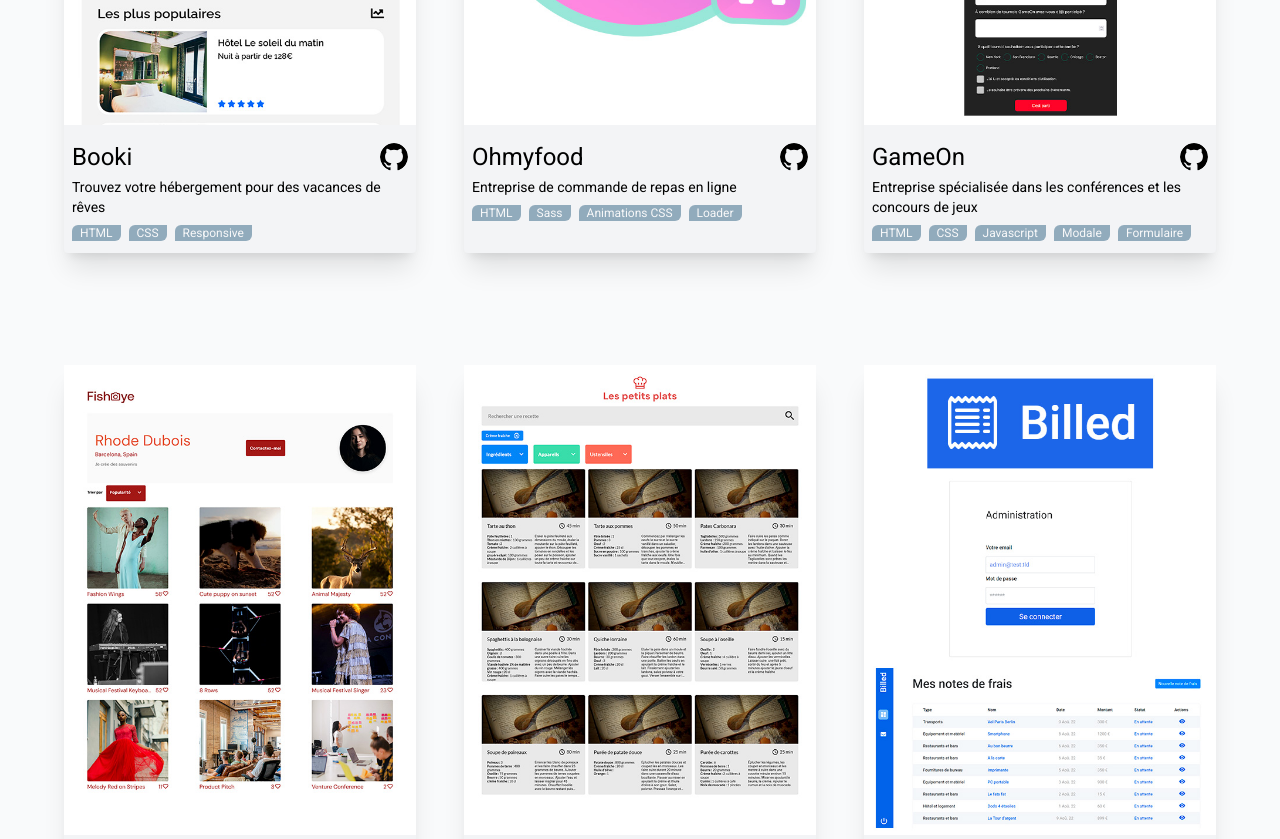
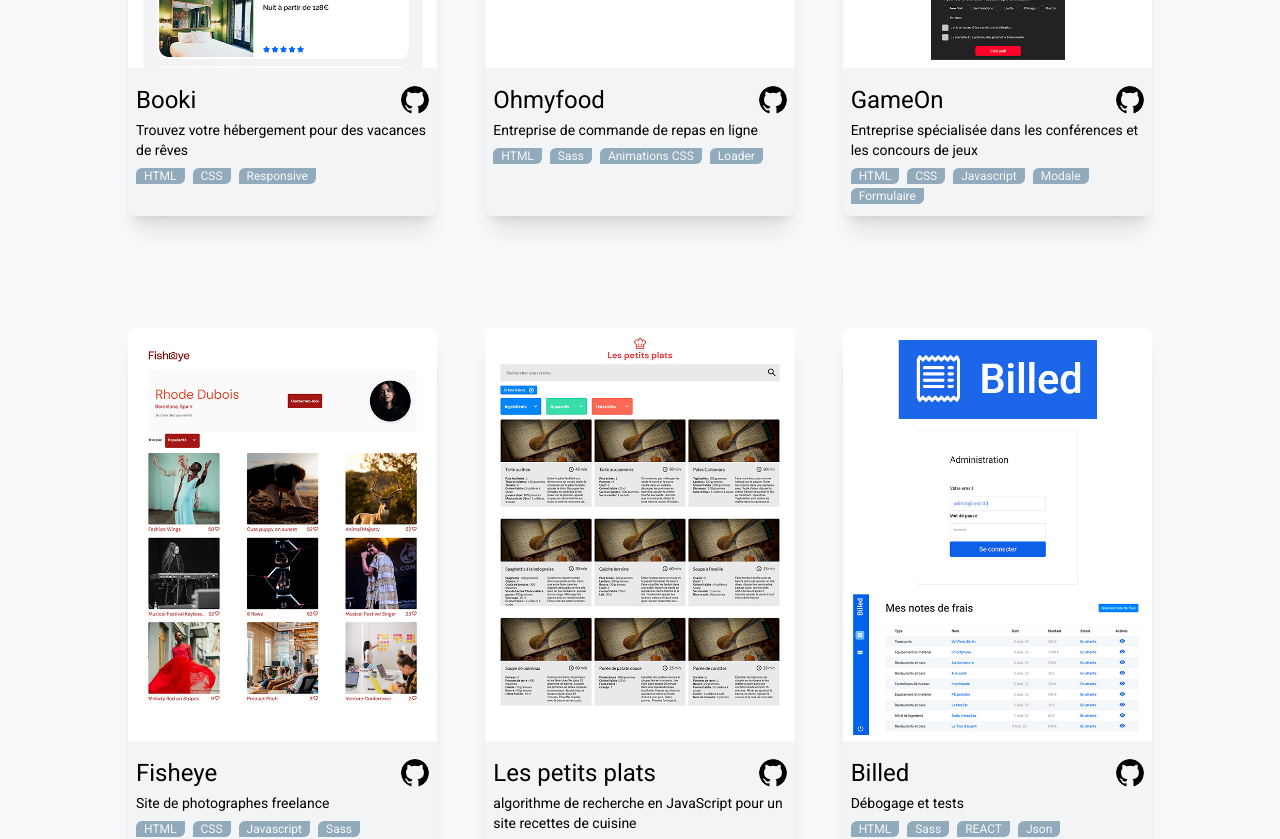
Before and after one commit to FABIEN-T/Portfolio_F-Varlet, a React (Vite) app: page / in a window 1280 px wide. Shown: the part 2140-2979 px from the top of the page. Built offline with nearby package versions, Linux system fonts and the light colour scheme.

Commit message:
correction lien card

```diff
--- a/src/components/ProjectCard.jsx
+++ b/src/components/ProjectCard.jsx
@@ -11,12 +11,12 @@ export default function ProjectCard({
   tags,
   offsetY,
 }) {
-  console.log(offsetY)
+  // console.log(offsetY)
   return (
     <div
-      className={`max-w-sm mx-auto bg-gray-100 rounded shadow-xl lg:max-w-full lg:translate-y-${offsetY}`}
+      className={`max-w-sm mx-auto bg-gray-100 rounded-lg shadow-xl lg:max-w-full lg:translate-y-${offsetY}`}
     >
-      <div className="group relative overflow-hidden mb-2 bg-gray-light lg:mb:8">
+      <div className="group relative overflow-hidden rounded-t-lg mb-2 bg-gray-light lg:mb:8">
         <img
           width="600"
           height="800"
@@ -25,20 +25,24 @@ export default function ProjectCard({
           className="object-cover group-hover:blur-sm"
         />
         {/* <div
-          className={`${linkDemoColor} flex justify-center items-center font-semibold sm:text-lg lg:text-2xl
-        absolute top-0 left-0 w-full h-full text-gray-100 opacity-0 z-10 translate-y-full duration-300 group-hover:translate-y-0`}
+          className="flex justify-center items-center font-semibold sm:text-lg lg:text-2xl
+            absolute top-0 left-0 w-full h-full text-gray-100 opacity-0 z-10 translate-y-full duration-300 group-hover:translate-y-0 group-hover:opacity-60"
         > */}
         <a
           href={linkDemo}
           className={`${linkDemoColor} flex justify-center items-center font-semibold sm:text-lg lg:text-2xl
-            absolute top-0 left-0 w-full h-full text-gray-100 opacity-0 z-10 translate-y-full duration-300 group-hover:translate-y-0 group-hover:opacity-60 `}
-        ></a>
-        <p
-          className="text-white flex justify-center items-center font-semibold sm:text-lg lg:text-2xl
-            absolute top-0 left-0 w-full h-full z-10 translate-y-full duration-300 group-hover:translate-y-0"
+            absolute top-0 left-0 w-full h-full text-white opacity-0 z-10 translate-y-full duration-300 group-hover:translate-y-0 group-hover:opacity-60 `}
         >
           Visiter le site
-        </p>
+        </a>
+        {/* <p
+            className="text-white flex justify-center items-center font-semibold sm:text-lg lg:text-2xl
+            absolute top-0 left-0 w-full h-full z-10 translate-y-full duration-300 group-hover:translate-y-0"
+          >
+            Visiter le site
+          </p> */}
+        {/* </div> */}
+
         {/* </div> */}
       </div>
       <div className="group flex flex-col justify-between p-2">
--- a/src/components/SectionProjects.jsx
+++ b/src/components/SectionProjects.jsx
@@ -19,7 +19,7 @@ export default function SectionProjects() {
         accusamus magni fuga, ratione cumque adipisci veritatis veniam modi.
       </p>
       {/* Grid */}
-      <div className="grid grid-cols-1 gap-8 mt-12 max-w-4xl mx-auto  md:gap-x-12 md:gap-y-28 md:mt-24 md:grid-cols-2 lg:grid-cols-3 lg:max-w-6xl">
+      <div className="grid grid-cols-1 gap-8 mt-12 max-w-4xl mx-auto  md:gap-x-12 md:gap-y-28 md:mt-24 md:grid-cols-2 lg:grid-cols-3 lg:max-w-5xl">
         {datasProjects.map(
           ({
             title,
```
